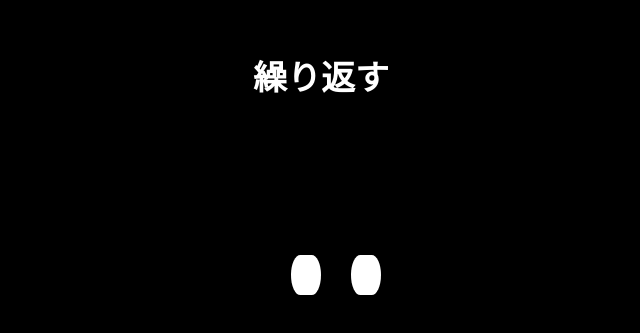
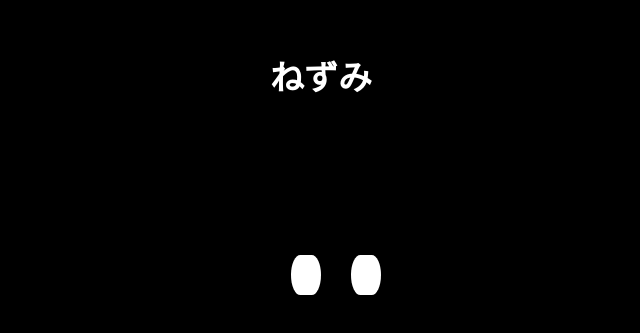
Before and after one commit to Hibridae/s, a plain HTML site: page index.html in a window 1280 px wide. Shown: the part 165-498 px from the top of the page, without its empty margins (319-959 px from the left). Drawn offline with Linux system fonts and the light colour scheme.

Commit message:
Update index.html

```diff
--- a/index.html
+++ b/index.html
@@ -1,7 +1,7 @@
 <!DOCTYPE html>
 <html>
 <head>
-    <title>繰り返す</title>
+    <title>ねずみ</title>
     <!-- XD-->
     <script async src="https://www.googletagmanager.com/gtag/js?id=G-HP6T90RRVD"></script>
     <script>
@@ -71,7 +71,7 @@
     </style>
 </head>
 <body>
-    <div id="txt">繰り返す</div>
+    <div id="txt">ねずみ</div>
     <div id="eyes"></div>
 </body>
 </html>
```
